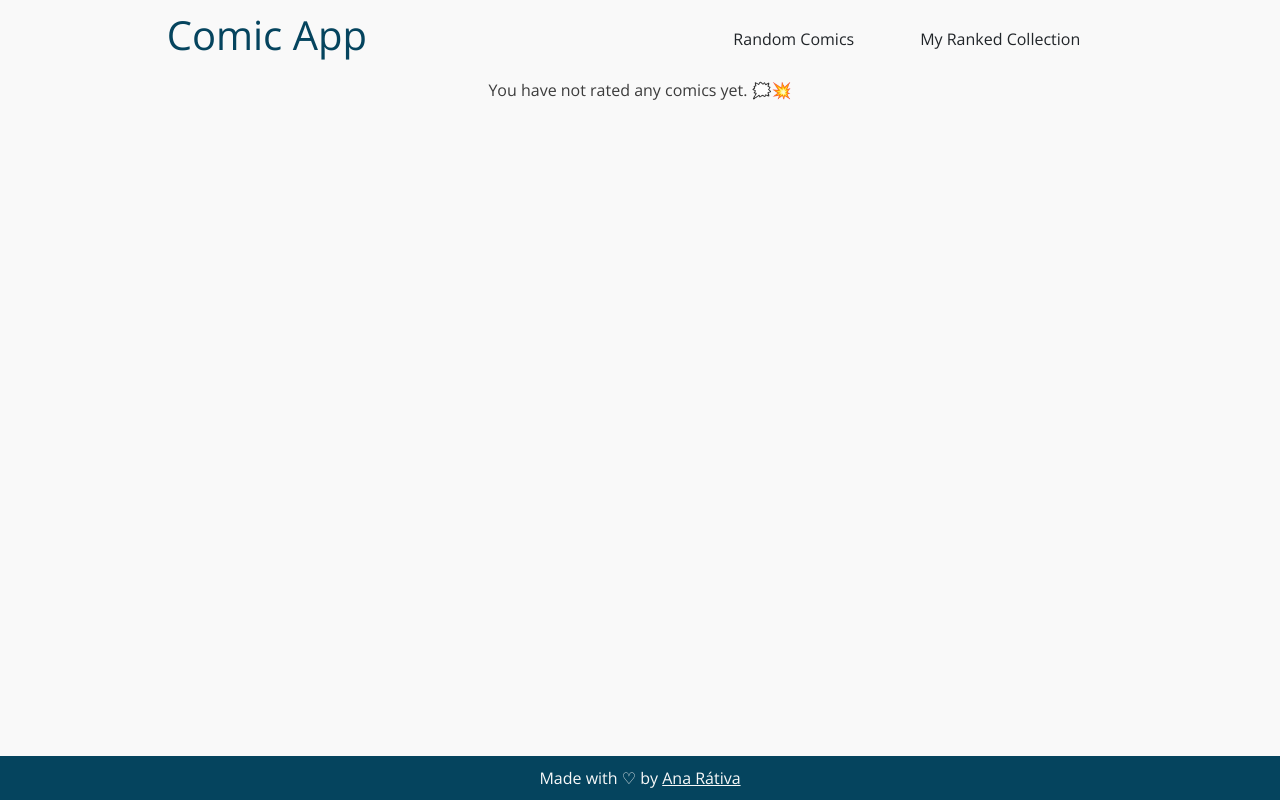
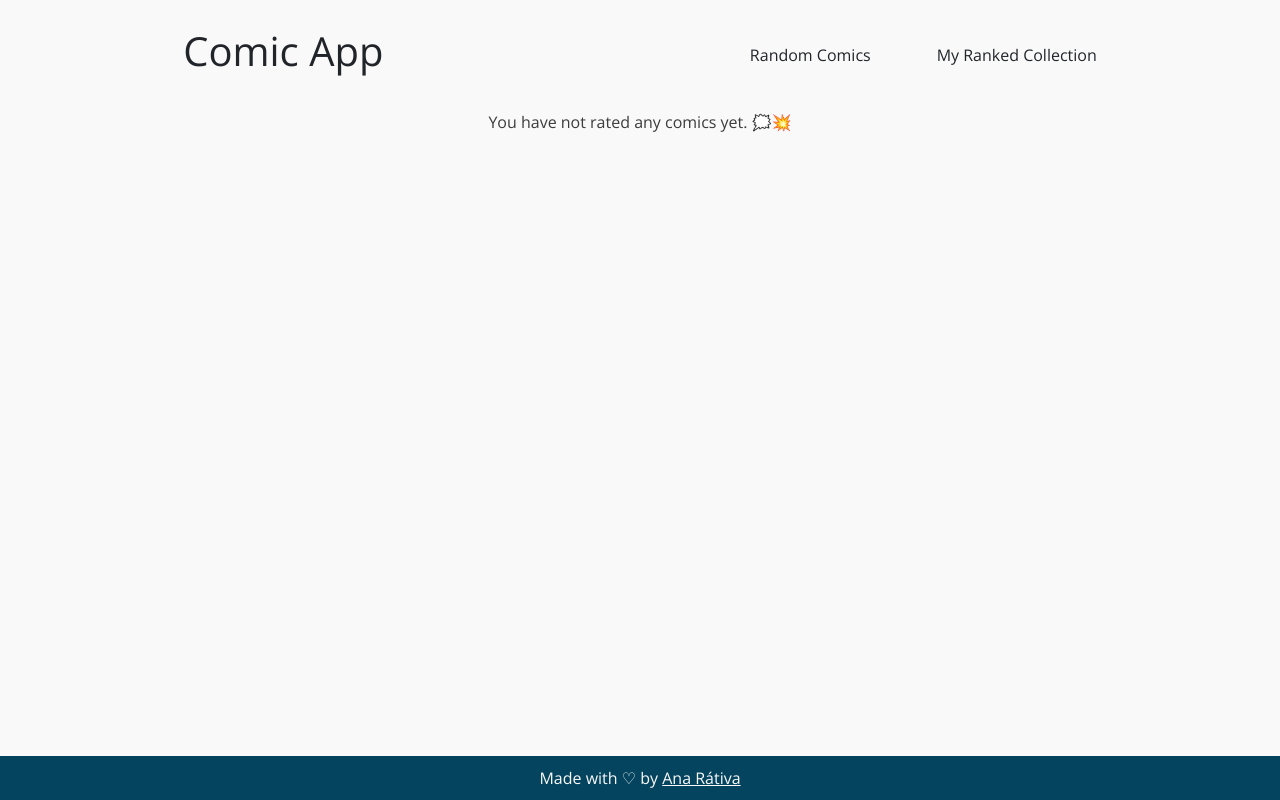
Before and after one commit to AnaRativa09/comic-app, a React (Create React App) app: page /#/collection in a window 1280 px wide. Built offline with nearby package versions, Linux system fonts and the light colour scheme.

Commit message:
Feat: Add link in app title

```diff
--- a/src/components/Header.jsx
+++ b/src/components/Header.jsx
@@ -8,7 +8,14 @@ function Header({ rankedComics }) {
 
   return (
     <header className="flex-row">
-      <h1>Comic App</h1>
+      <Button
+        variant="btn-outline-primary"
+        onClick={() => {
+          history.push('/');
+        }}
+      >
+        <h1>Comic App</h1>
+      </Button>
 
       <div className="bottons-nav-container">
         <Button
```
